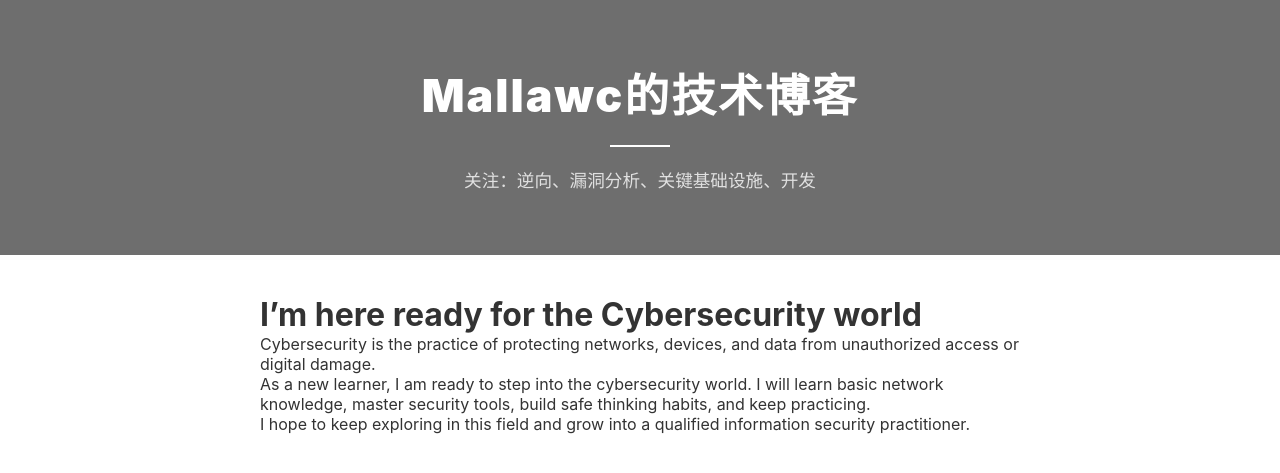
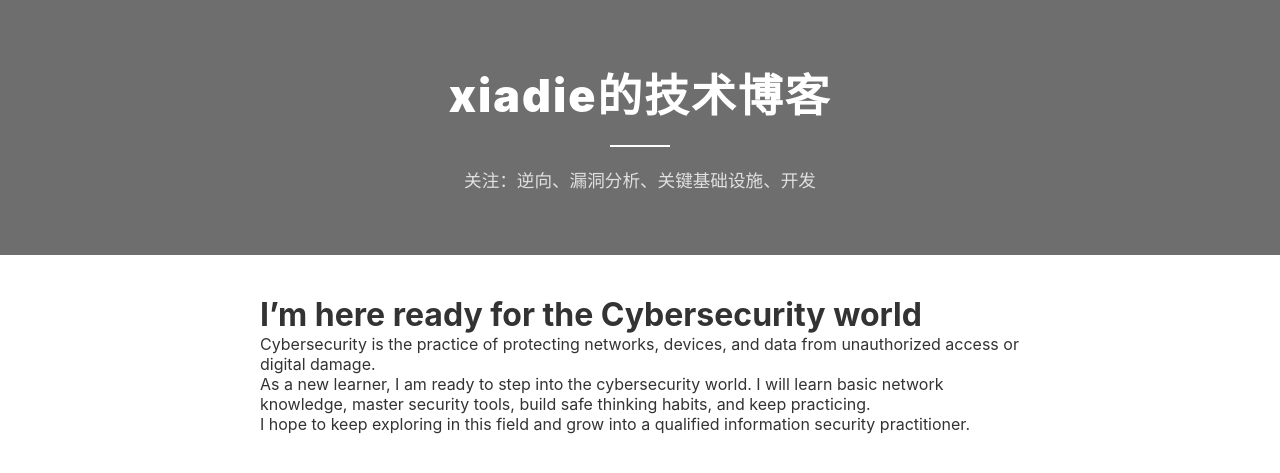
Before and after one commit to xiadie174/xiadie-s-, a Jekyll site: the page built from task1.md, in a window 1280 px wide. Shown: the top 473 px of the page. Built offline with Jekyll 4.4.1, drawn with Linux system fonts in a browser that asks for light colours; our own code applies the rules of GitHub Pages for plain Markdown files.

Commit message:
Update blog title in configuration file

```diff
--- a/_config.yml
+++ b/_config.yml
@@ -1,3 +1,3 @@
-title: "Mallawc的技术博客"
+title: "xiadie的技术博客"
 description: "关注：逆向、漏洞分析、关键基础设施、开发"
 baseurl: "/xiadie-s"
```
